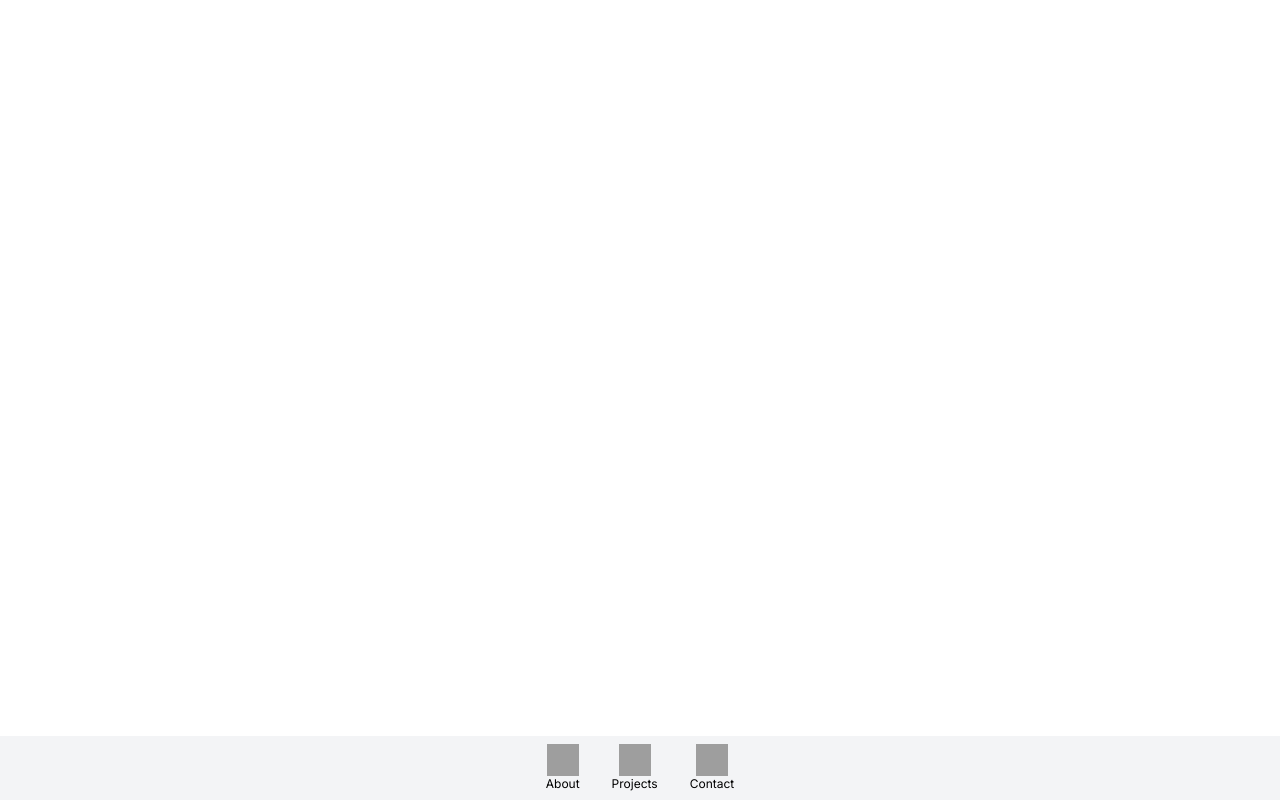
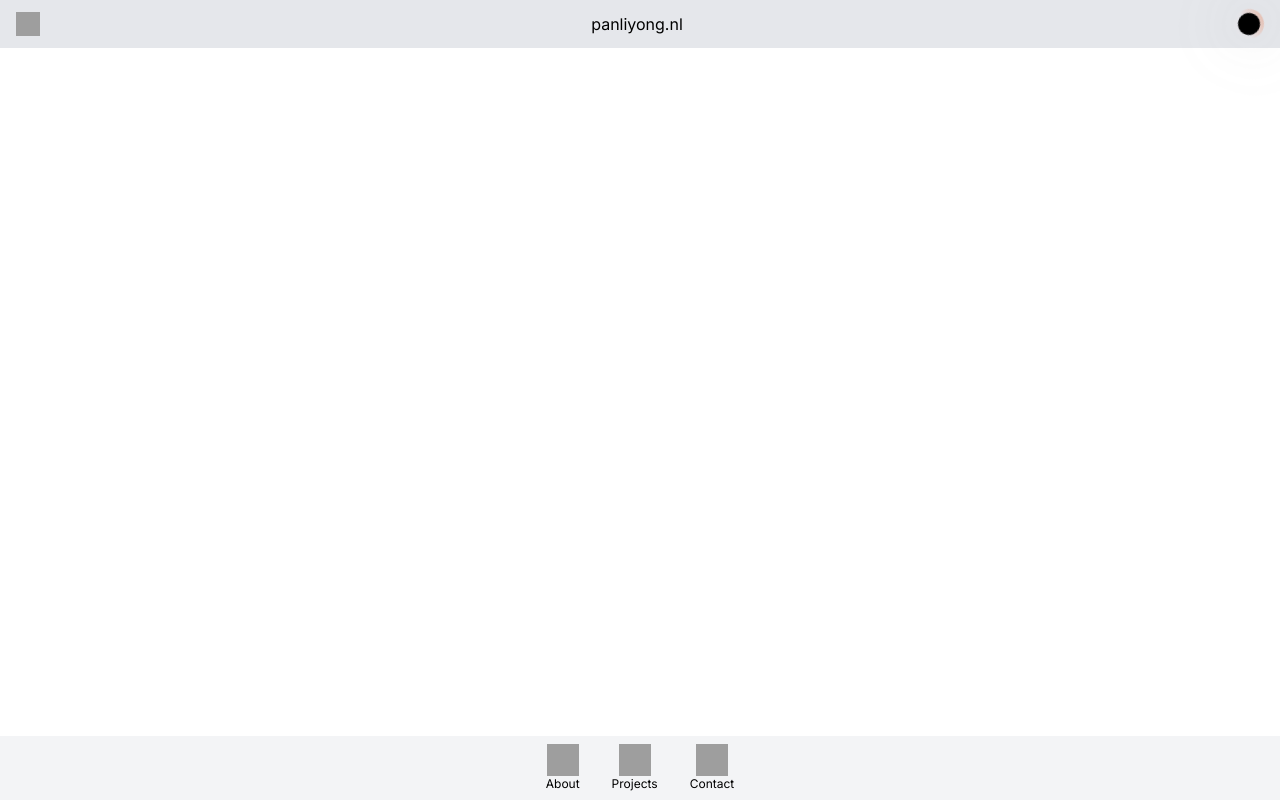
Before and after one commit to liyongg/portfolio, a Next.js app: page / in a window 1280 px wide. Built offline with nearby package versions, Linux system fonts and the light colour scheme; grey boxes are pictures that could not be loaded.

Commit message:
menubar on top

```diff
--- a/src/app/page.js
+++ b/src/app/page.js
@@ -1,10 +1,12 @@
 "use client";
+import MenuBar from "@/components/MenuBar";
 import Taskbar from "@/components/TaskBar";
 
 export default function Home() {
   return (
     <>
       <Taskbar />
+      <MenuBar />
     </>
   );
 }
--- /dev/null
+++ b/src/components/Circle.css
@@ -0,0 +1,31 @@
+.box {
+    position: relative;
+    width: 30px;
+    height: 30px;
+    border-radius: 50%;
+    background: linear-gradient(45deg, transparent, transparent 40%, rgb(239, 181, 181)),
+        linear-gradient(rgb(229 231 235), rgb(229 231 235));
+        /* linear-gradient(#7e7a7a, #7e7a7a); */
+    animation: rotate 2.5s cubic-bezier(0.79, 0.14, 0.15, 0.86) infinite;
+}
+
+.box:before,
+.box:after {
+    content: " ";
+    position: absolute;
+    inset: 4px;
+    background: black;
+    border-radius: inherit;
+}
+
+.box:before {
+    background: linear-gradient(45deg, transparent, transparent 10%, grey);
+    filter: blur(32px);
+}
+
+@keyframes rotate {
+    100% {
+        transform: rotate(360deg);
+        filter: hue-rotate(360deg);
+    }
+}
--- /dev/null
+++ b/src/components/MenuBar.js
@@ -0,0 +1,15 @@
+import "./Circle.css";
+
+export default function MenuBar() {
+  return (
+    <div className="flex justify-between items-center h-12 bg-gray-200 px-4">
+      <div>
+        <img src="/icon.png" alt="Logo" className="h-6 w-6" />
+      </div>
+      <div>
+        <span>panliyong.nl</span>
+      </div>
+      <div className="text-gray-700 box"></div>
+    </div>
+  );
+}
```
